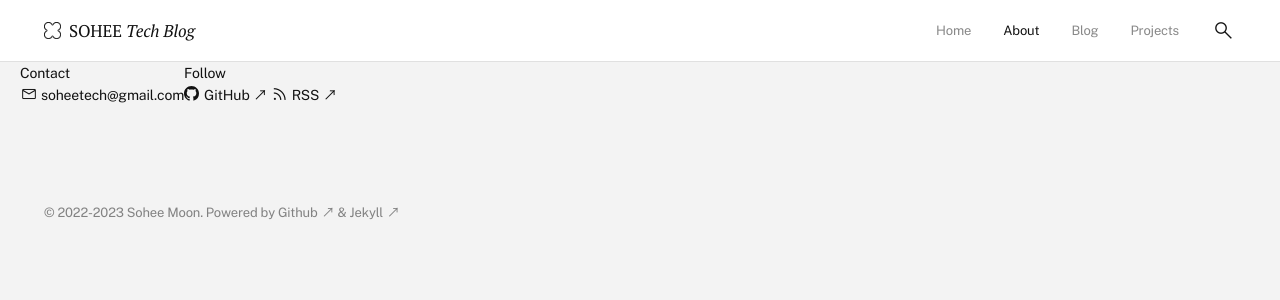
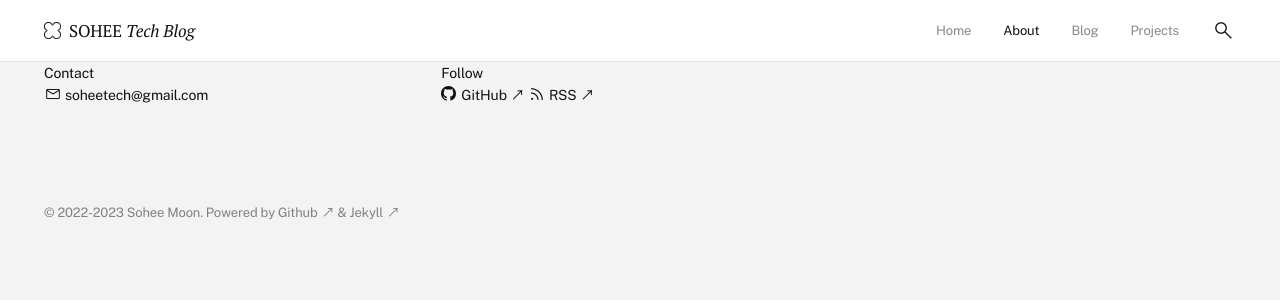
Before and after one commit to soheetech/soheetech.github.io, a Jekyll site: the page built from about.md, in a window 1280 px wide. Shown: the top 300 px of the page. Built offline with Jekyll 4.4.1, drawn with Linux system fonts in a browser that asks for light colours.

Commit message:
Update about.md

```diff
--- a/about.md
+++ b/about.md
@@ -3,12 +3,12 @@ layout: page
 title: About
 ---
 
-<div class="container d-flex">
-  <div class="col col-3-12">
+<div class="container c-pd d-flex">
+  <div class="g-1-3">
     <h6>Contact</h6>
     <p><a href="mailto:{{ site.email }}" class="social-mail"><span class="material-symbols-outlined">mail</span>{{ site.email }}</a></p>
   </div>
-  <div class="col col-3-12">
+  <div class="g-1-3">
     <h6 class="follow">Follow</h6>
     <p>
       <a href="{{ "https://github.com/soheetech" | relative_url }}" target="_blank" class="social-github"><!-- Github Logo --><svg height="19" viewBox="0 0 16 16" width="15" data-view-component="true"><path fill-rule="evenodd" d="M8 0C3.58 0 0 3.58 0 8c0 3.54 2.29 6.53 5.47 7.59.4.07.55-.17.55-.38 0-.19-.01-.82-.01-1.49-2.01.37-2.53-.49-2.69-.94-.09-.23-.48-.94-.82-1.13-.28-.15-.68-.52-.01-.53.63-.01 1.08.58 1.23.82.72 1.21 1.87.87 2.33.66.07-.52.28-.87.51-1.07-1.78-.2-3.64-.89-3.64-3.95 0-.87.31-1.59.82-2.15-.08-.2-.36-1.02.08-2.12 0 0 .67-.21 2.2.82.64-.18 1.32-.27 2-.27.68 0 1.36.09 2 .27 1.53-1.04 2.2-.82 2.2-.82.44 1.1.16 1.92.08 2.12.51.56.82 1.27.82 2.15 0 3.07-1.87 3.75-3.65 3.95.29.25.54.73.54 1.48 0 1.07-.01 1.93-.01 2.2 0 .21.15.46.55.38A8.013 8.013 0 0016 8c0-4.42-3.58-8-8-8z"></path></svg>GitHub</a>
```
